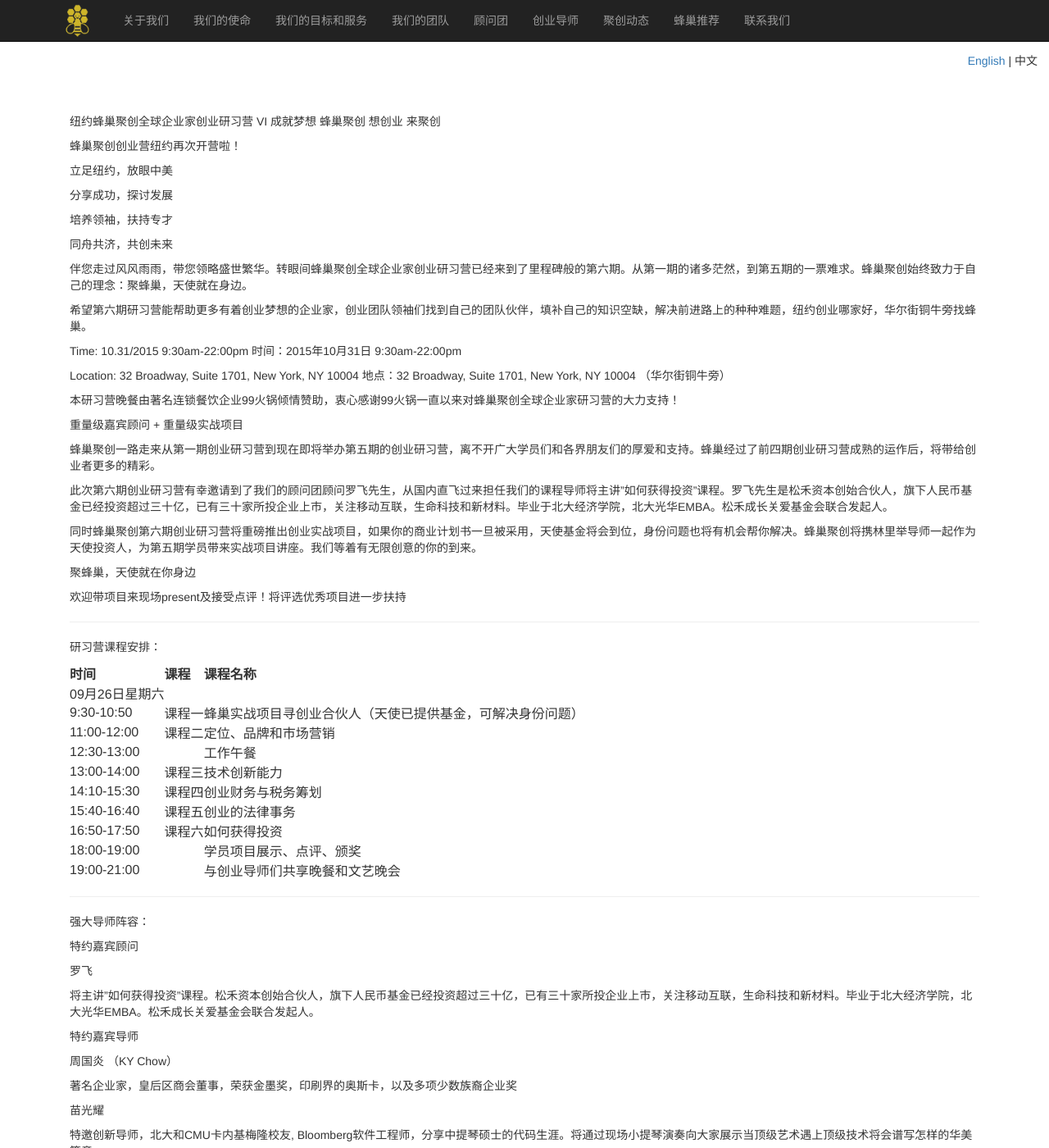
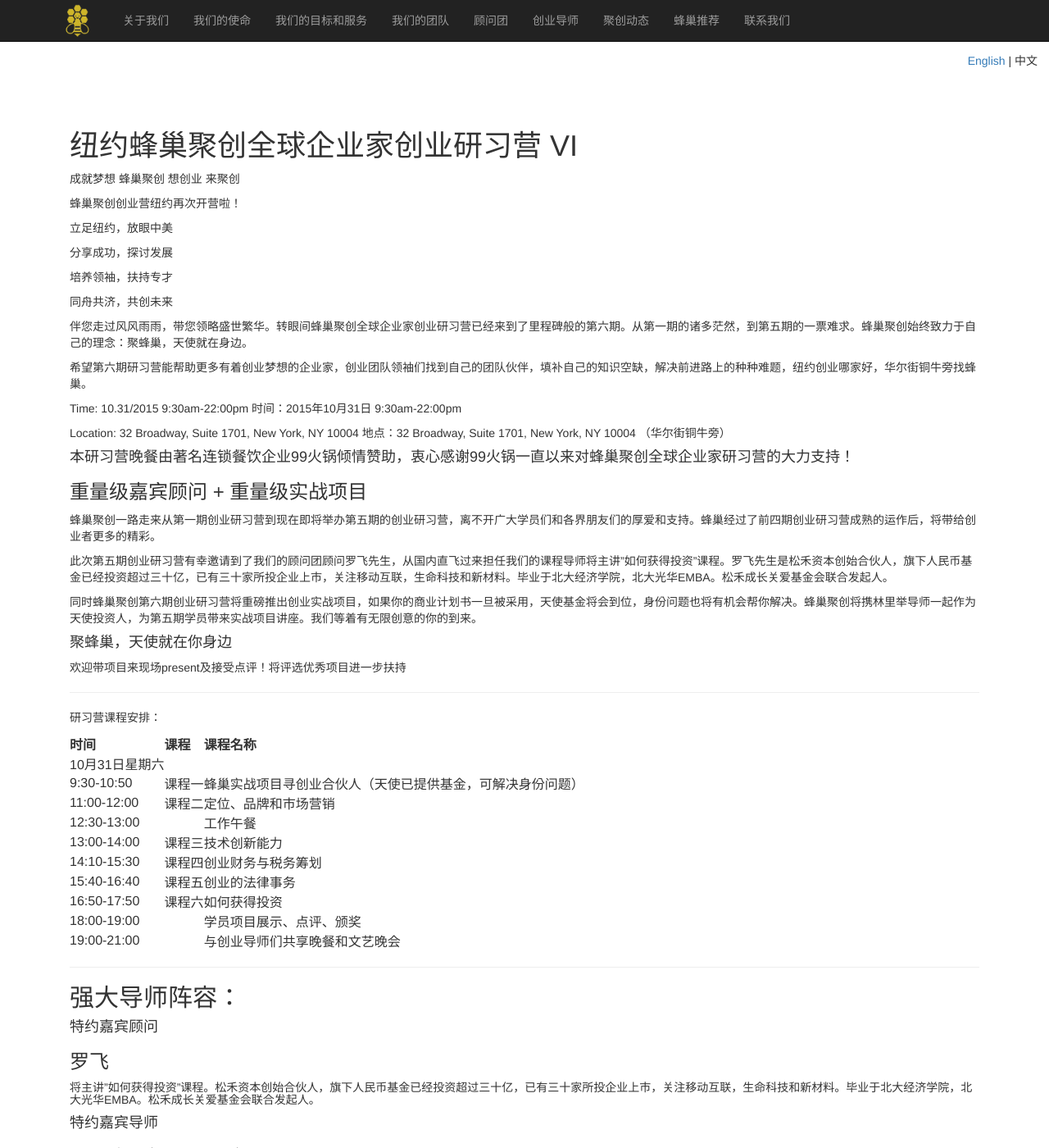
Before and after one commit to ibinc/ibinc.github.io, a Jekyll site: the page built from events_cn.md, in a window 1280 px wide and 1400 px high. Shown: the whole window at 82% size. Built offline with Jekyll 4.4.1, drawn with Linux system fonts in a browser that asks for light colours; Markdown is read by kramdown in place of the engine named in the settings; some of the changed text lies outside the part shown.

Commit message:
Update events_cn.md

```diff
--- a/events_cn.md
+++ b/events_cn.md
@@ -2,7 +2,7 @@
 layout: cn
 title: 聚创动态
 ---
-纽约蜂巢聚创全球企业家创业研习营 VI
+# 纽约蜂巢聚创全球企业家创业研习营 VI
 成就梦想 蜂巢聚创
 想创业 来聚创
 
@@ -24,19 +24,18 @@
 
 Location: 32 Broadway, Suite 1701, New York, NY 10004 地点：32 Broadway, Suite 1701, New York, NY 10004 （华尔街铜牛旁）
 
-本研习营晚餐由著名连锁餐饮企业99火锅倾情赞助，衷心感谢99火锅一直以来对蜂巢聚创全球企业家研习营的大力支持！
+####本研习营晚餐由著名连锁餐饮企业99火锅倾情赞助，衷心感谢99火锅一直以来对蜂巢聚创全球企业家研习营的大力支持！
 
-重量级嘉宾顾问 + 重量级实战项目
-
+###重量级嘉宾顾问 + 重量级实战项目
 蜂巢聚创一路走来从第一期创业研习营到现在即将举办第五期的创业研习营，离不开广大学员们和各界朋友们的厚爱和支持。蜂巢经过了前四期创业研习营成熟的运作后，将带给创业者更多的精彩。
 
-此次第六期创业研习营有幸邀请到了我们的顾问团顾问罗飞先生，从国内直飞过来担任我们的课程导师将主讲"如何获得投资"课程。罗飞先生是松禾资本创始合伙人，旗下人民币基金已经投资超过三十亿，已有三十家所投企业上市，关注移动互联，生命科技和新材料。毕业于北大经济学院，北大光华EMBA。松禾成长关爱基金会联合发起人。
+此次第五期创业研习营有幸邀请到了我们的顾问团顾问罗飞先生，从国内直飞过来担任我们的课程导师将主讲"如何获得投资"课程。罗飞先生是松禾资本创始合伙人，旗下人民币基金已经投资超过三十亿，已有三十家所投企业上市，关注移动互联，生命科技和新材料。毕业于北大经济学院，北大光华EMBA。松禾成长关爱基金会联合发起人。
 
 同时蜂巢聚创第六期创业研习营将重磅推出创业实战项目，如果你的商业计划书一旦被采用，天使基金将会到位，身份问题也将有机会帮你解决。蜂巢聚创将携林里举导师一起作为天使投资人，为第五期学员带来实战项目讲座。我们等着有无限创意的你的到来。
 
-聚蜂巢，天使就在你身边
+####聚蜂巢，天使就在你身边
+欢迎带项目来现场present及接受点评！将评选优秀项目进一步扶持
 
-欢迎带项目来现场present及接受点评！将评选优秀项目进一步扶持
 
 
 --------------------------------------------------------------------------------
@@ -47,7 +46,7 @@
 
 时间|课程|课程名称|
 ----|----|--------|
-09月26日星期六|
+10月31日星期六|
 9:30-10:50|课程一|蜂巢实战项目寻创业合伙人（天使已提供基金，可解决身份问题）|
 11:00-12:00|课程二|定位、品牌和市场营销|
 12:30-13:00||工作午餐|
@@ -60,65 +59,57 @@
 
 --------------------------------------------------------------------------------
 
+##强大导师阵容：
 
-强大导师阵容：
+####特约嘉宾顾问
+###罗飞
+#####将主讲"如何获得投资"课程。松禾资本创始合伙人，旗下人民币基金已经投资超过三十亿，已有三十家所投企业上市，关注移动互联，生命科技和新材料。毕业于北大经济学院，北大光华EMBA。松禾成长关爱基金会联合发起人。
 
-特约嘉宾顾问
+####特约嘉宾导师
 
-罗飞
+### 周国炎 （KY Chow）
+#####著名企业家，皇后区商会董事，荣获金墨奖，印刷界的奥斯卡，以及多项少数族裔企业奖
 
-将主讲"如何获得投资"课程。松禾资本创始合伙人，旗下人民币基金已经投资超过三十亿，已有三十家所投企业上市，关注移动互联，生命科技和新材料。毕业于北大经济学院，北大光华EMBA。松禾成长关爱基金会联合发起人。
+### 苗光耀
+#####特邀创新导师，北大和CMU卡内基梅隆校友, Bloomberg软件工程师，分享中提琴硕士的代码生涯。将通过现场小提琴演奏向大家展示当顶级艺术遇上顶级技术将会谱写怎样的华美篇章
 
-特约嘉宾导师
+### 马江水
+#####创业学博士， 技术创新导师，美国罗格斯大学Rutgers创业学博士， 艾美家纺创始人， 外卖宝典APP创始人
 
-周国炎 （KY Chow）
+### 林里举
+#####纽约99号餐厅创办人，美国香港旅美华人总商会董事，创业导师
 
-著名企业家，皇后区商会董事，荣获金墨奖，印刷界的奥斯卡，以及多项少数族裔企业奖
 
-苗光耀
+--------------------------------------------------------------------------------
 
-特邀创新导师，北大和CMU卡内基梅隆校友, Bloomberg软件工程师，分享中提琴硕士的代码生涯。将通过现场小提琴演奏向大家展示当顶级艺术遇上顶级技术将会谱写怎样的华美篇章
+####创业导师团队
 
-马江水
+### 周谷声
+#####蜂巢聚创总裁，资深企业家，已先后在美国和中国创办多家企业。
 
-创业学博士， 技术创新导师，美国罗格斯大学Rutgers创业学博士， 艾美家纺创始人， 外卖宝典APP创始人
+### 陈欣
+#####高级商业顾问，全球特许管理会计师和高级税务师。美中印数个大型公司及创业团队顾问。曾任宝洁和雀巢销售和营销主管，15 年多元文化团队建设经验。美中两国注册会计师。拥有美国4个硕士学位和5专业，北大信息管理学士。北大大纽约校友会创业部部长。
 
-林里举
+### 黄河
+#####美国纽约Yeshiva大学商学院教授。美国博士（主修会计，辅修金融），美国法学硕士，北大法学学士。多篇论文发表在世界顶级金融和会计杂志，曾任创业竞赛的裁判，多年公司和律师顾问经验，创业导师。北大校友会休斯頓原会长。
 
-纽约99号餐厅创办人，美国香港旅美华人总商会董事，创业导师
+### 姜岩松
+#####美国顶级银行品牌营销及金融风险管理专家。美国博士（市场传播学），北京大学理学士（物理）。北大校友会副会长。
 
-创业导师团队
+### 李岳
+#####牧诚律师事务所合伙人，资深公司法律专家，创业导师。
 
-周谷声
 
-蜂巢聚创总裁，资深企业家，已先后在美国和中国创办多家企业。
+--------------------------------------------------------------------------------
 
-陈欣
-
-高级商业顾问，全球特许管理会计师和高级税务师。美中印数个大型公司及创业团队顾问。曾任宝洁和雀巢销售和营销主管，15 年多元文化团队建设经验。美中两国注册会计师。拥有美国4个硕士学位和5专业，北大信息管理学士。北大大纽约校友会创业部部长。
-
-黄河
-
-美国纽约Yeshiva大学商学院教授。美国博士（主修会计，辅修金融），美国法学硕士，北大法学学士。多篇论文发表在世界顶级金融和会计杂志，曾任创业竞赛的裁判，多年公司和律师顾问经验，创业导师。北大校友会休斯頓原会长。
-
-姜岩松
-
-美国顶级银行品牌营销及金融风险管理专家。美国博士（市场传播学），北京大学理学士（物理）。北大校友会副会长。
-
-李岳
-
-牧诚律师事务所合伙人，资深公司法律专家，创业导师。
-
-诱人的价格优惠
+####诱人的价格优惠
 
 蜂巢聚创全球企业家创业研习营定价：$99.99美元
-您可以通过以下三种方式享受尊享优惠
 
-于10月18日前预定享受Early Bird预定优惠价格：$49.99
-
-订阅我们的公众微信号并转发本帖子截图给我们的小编（请联系微信号xiaofu_guo90/caikailun)
-
-老生推荐预订价：$49.99（请联系微信号xiaofu_guo90/caikailun)
+####您可以通过以下三种方式享受尊享优惠
+#####于10月18日前预定享受Early Bird预定优惠价格：$49.99
+#####订阅我们的公众微信号并转发本帖子截图给我们的小编（请联系微信号xiaofu_guo90/caikailun)
+#####老生推荐预订价：$49.99（请联系微信号xiaofu_guo90/caikailun)
 
 ("small class, one to one conversation")
 
```
